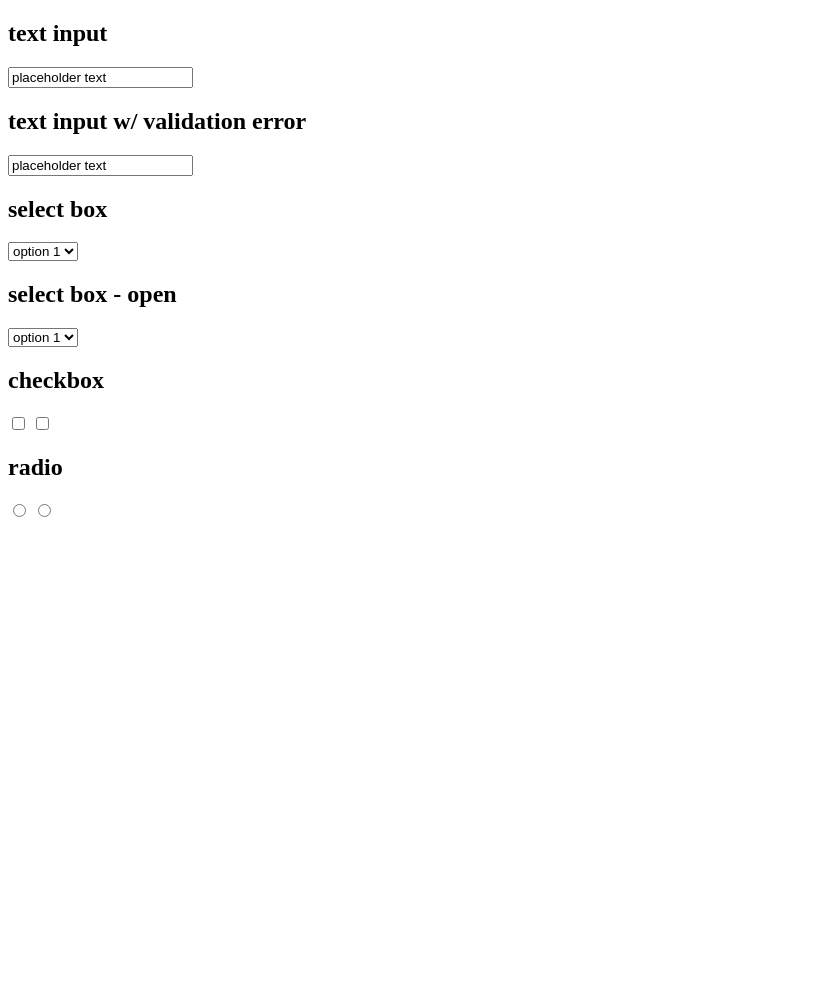
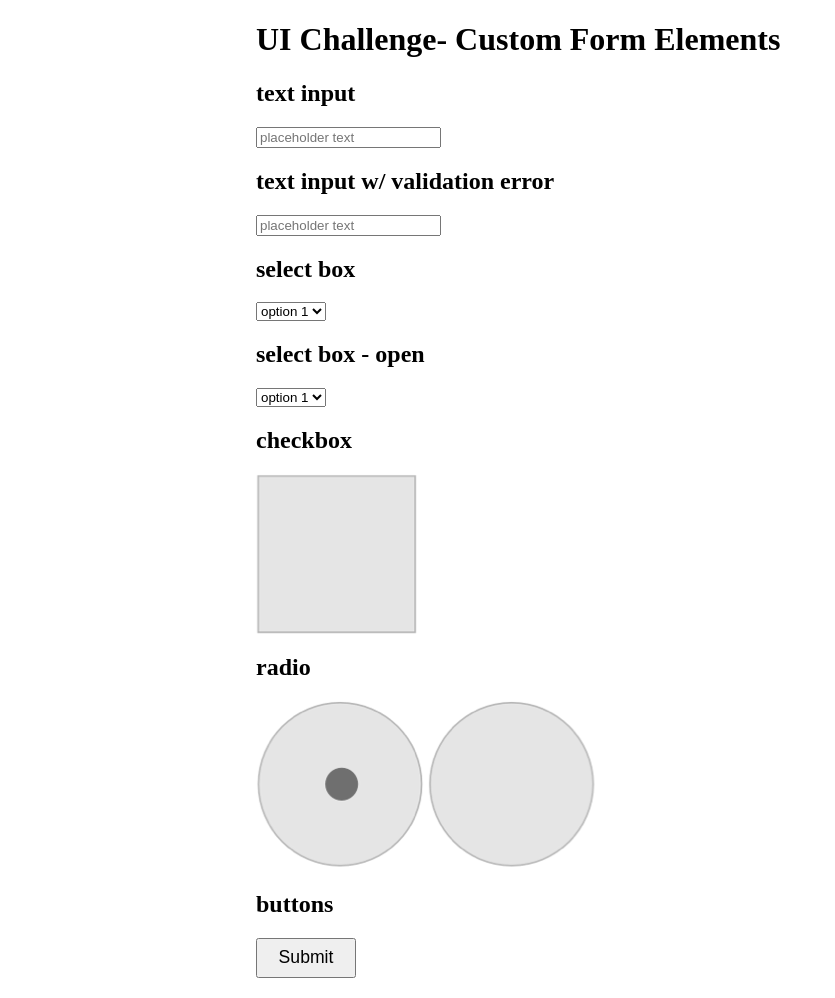
Before and after one commit to carloscadena/ui-challenge-2, a plain HTML site: page index.html in a window 1280 px wide. Shown: the whole page, without its empty margins (0-835 px from the left). Before the commit the page ends 800 px from the top, so only its background shows below. Drawn offline with nearby package versions, Linux system fonts and the light colour scheme.

Commit message:
radio buttons, checkboxes working correctly

```diff
--- a/css/base.css
+++ b/css/base.css
@@ -0,0 +1,5 @@
+body {
+  margin: 0 auto;
+  max-width: 60%;
+  padding-bottom: 20px;
+}
--- a/css/layout.css
+++ b/css/layout.css
@@ -0,0 +1,32 @@
+#cb {
+  display: none;
+}
+
+.cb-div {
+	background: url('../assets/sprites.png') no-repeat -158px -239px;
+	width: 161px;
+	height: 160px;
+}
+
+.checkbox-checked {
+  background: url('../assets/sprites.png') no-repeat -381px -239px;
+  width: 161px;
+  height: 160px;
+  z-index: 1;
+  }
+
+.radio-button {
+  display: inline-block;
+}
+
+.radio-unclicked {
+  background: url('../assets/sprites.png') no-repeat -582px -242px;
+	width: 167px;
+	height: 166px;
+}
+
+.radio-clicked {
+  background: url('../assets/sprites.png') no-repeat -812px -242px;
+  width: 168px;
+  height: 166px;
+}
--- a/css/modules.css
+++ b/css/modules.css
@@ -0,0 +1,11 @@
+button {
+  min-width: 100px;
+  min-height: 40px;
+  font-size: 1.1em;
+}
+
+.button-dark {
+  border: none;
+  color: white;
+  background-color: #3f4349;
+}
--- a/index.html
+++ b/index.html
@@ -5,15 +5,18 @@
   <meta http-equiv="X-UA-Compatible" content="IE=edge">
   <title>UI Challenge 2</title>
   <meta name="viewport" content="width=device-width, initial-scale=1">
-  <link rel="stylesheet" type="text/css" media="screen" href="main.css" />
-  <script src="main.js"></script>
+  <link rel="stylesheet" type="text/css" media="screen" href="css/base.css" />
+  <link rel="stylesheet" type="text/css" media="screen" href="css/layout.css" />
+  <link rel="stylesheet" type="text/css" media="screen" href="css/modules.css" />
+
 </head>
 <body>
+  <h1>UI Challenge- Custom Form Elements</h1>
   <h2>text input</h2>
-  <input type="text" value="placeholder text">
+  <input type="text" placeholder="placeholder text">
 
   <h2>text input w/ validation error</h2>
-  <input type="text" value="placeholder text">
+  <input type="text" placeholder="placeholder text">
 
   <h2>select box</h2>
   <select name="select-box-closed" id="">
@@ -28,13 +31,16 @@
   </select>
 
   <h2>checkbox</h2>
-  <input type="checkbox">
-  <input type="checkbox">
+  <div class="cb-div"><input id="cb" type="checkbox"></div>
 
   <h2>radio</h2>
-  <input type="radio">
-  <input type="radio">
+  <div class="radio-button radio-clicked"></div>
+  <div class="radio-button radio-unclicked"></div>
 
+  <h2>buttons</h2>
+  <button>Submit</button>
 
+<script src="https://cdnjs.cloudflare.com/ajax/libs/jquery/3.3.1/jquery.min.js"></script>
+<script src="js/app.js"></script>
 </body>
 </html>
--- a/js/app.js
+++ b/js/app.js
@@ -1 +1,15 @@
 'use strict';
+
+$('.cb-div').on('click', function() {
+  $(this).toggleClass('cb-div checkbox-checked')
+})
+
+$('button').on('click', function() {
+  $(this).toggleClass('button-dark')
+})
+
+$('.radio-button').on('click', function() {
+  if($(this).hasClass('radio-unclicked')){
+    $('.radio-button').toggleClass('radio-1 radio-clicked radio-2 radio-unclicked')
+  }
+})
```
Also changed, not shown: assets/sprites.png (renamed from assets/form-elements-sprite.png).
